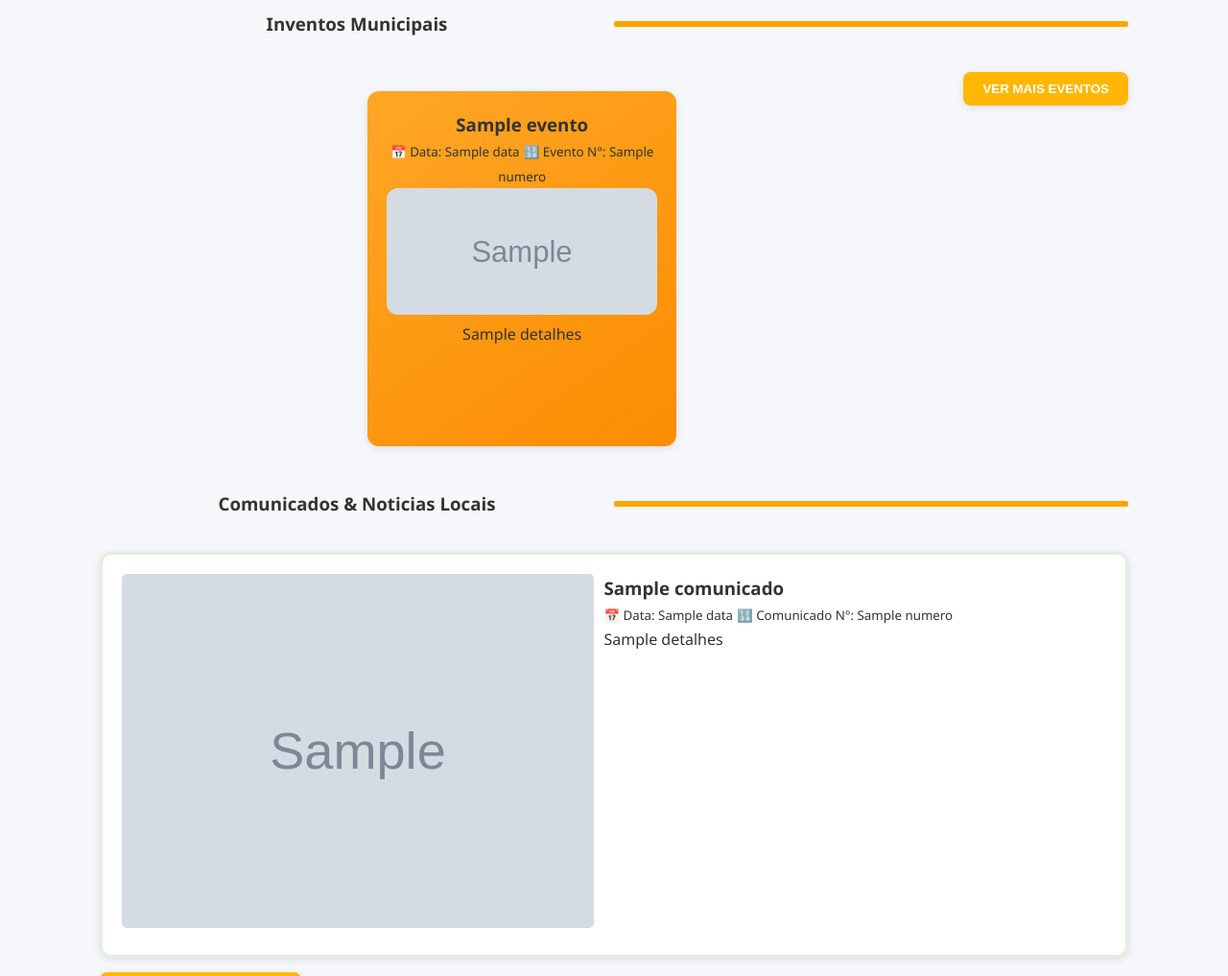
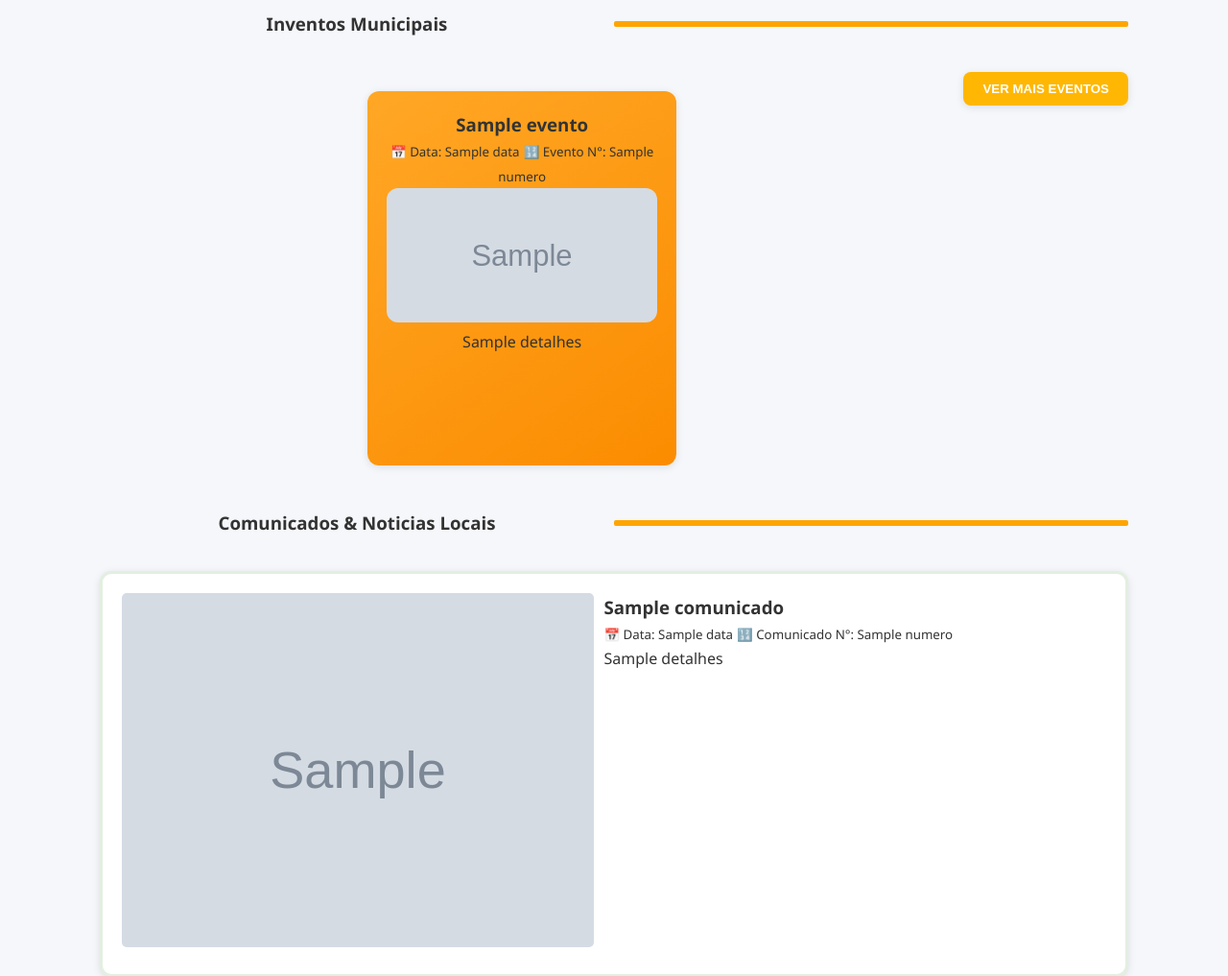
Before and after one commit to mozlimoz0rc-hue/cmcchimoio, a Flask app: page / in a window 1280 px wide. Shown: the part 791-1808 px from the top of the page at 96% size. Run offline with Flask 3, Linux system fonts and the light colour scheme; grey boxes marked "Sample" are stand-in pictures; a database or web service that is not in the repository returns one stand-in record (values such as "Sample title"); data that the repository does not hold is empty.

Commit message:
Update styles.css
ajust height

```diff
--- a/static/css/styles.css
+++ b/static/css/styles.css
@@ -208,7 +208,7 @@ main{
 
 .box--card{
     width: 30%;
-    height: 370px;
+    height: 390px;
      background: linear-gradient(145deg, #ffa726, #fb8c00);
       color: #333;
   border-radius: 20px;
```
